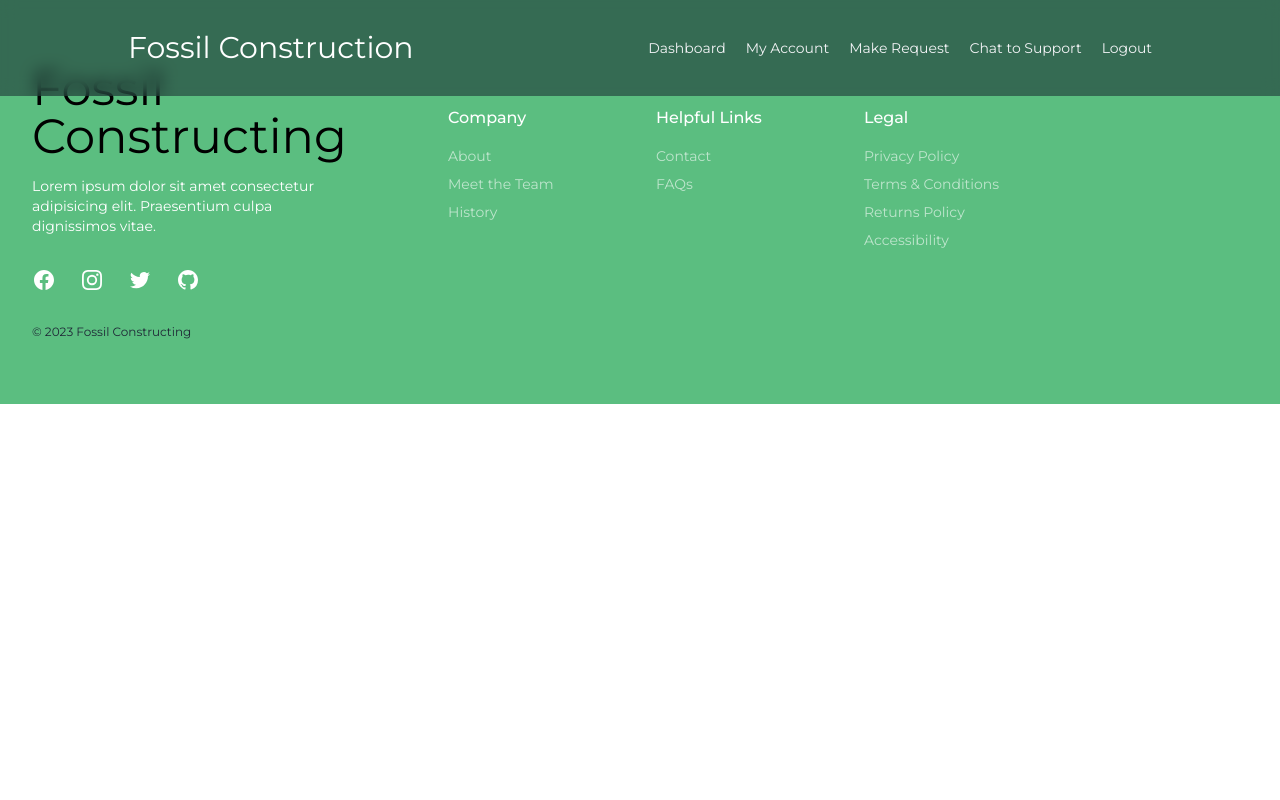
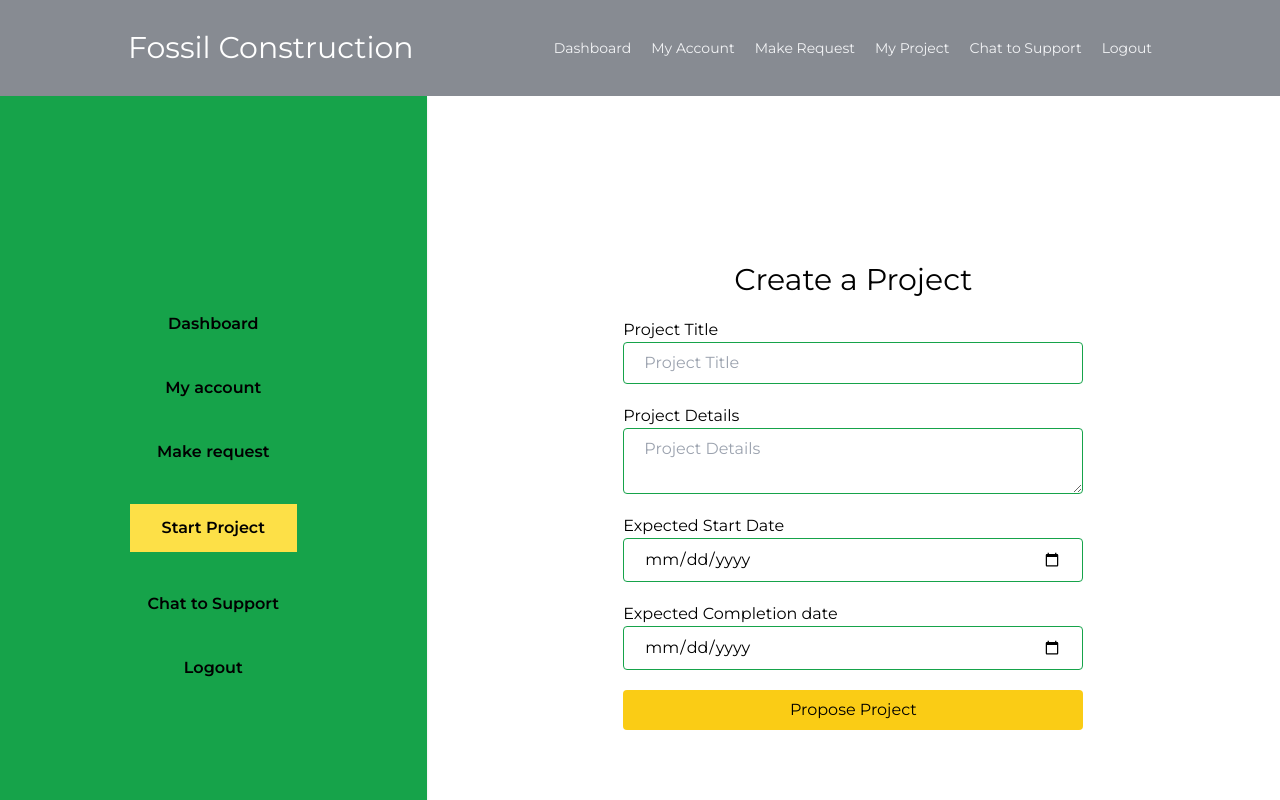
Before and after one commit to kculz/fossil_construction, a React (Vite) app in the folder app/: page /project in a window 1280 px wide. Shown: the top 800 px of the page. Built offline with nearby package versions, Linux system fonts and the light colour scheme; sample sign-in values are in the browser's storage.

Commit message:
FIX: random

```diff
--- a/app/src/App.jsx
+++ b/app/src/App.jsx
@@ -1,6 +1,6 @@
 import { BrowserRouter, Route, Routes } from "react-router-dom"
 import { Dashboard, Footer, Header, ProtectedRoute } from "./layouts"
-import { Account, Chat, Landing, Login, Logout, Register, Rfq, Service, Services } from "./pages"
+import { Account, Chat, Landing, Login, Logout, Project, Register, Rfq, Service, Services } from "./pages"
 import { ToastContainer } from 'react-toastify'
 import { Request, RequestError } from "./components"
 
@@ -29,6 +29,7 @@ function App() {
         <Route path="/client-area" element={<Dashboard />} />
         <Route path="/chat" element={<Chat />} />
         <Route path="/my-account" element={<Account />} />
+        <Route path="/project" element={<Project />} />
         <Route path="/logout" element={<Logout />} />
         </Route>
 
--- a/app/src/layouts/AdminHeader.jsx
+++ b/app/src/layouts/AdminHeader.jsx
@@ -21,6 +21,9 @@ const AdminHeader = () => {
                         </li>
                         <li>
                             <Link to="/make-request" className="lg:text-sm text-xs  text-gray-100 hover:text-green-900">Make Request</Link>
+                        </li>
+                        <li>
+                            <Link to="/my-project" className="lg:text-sm text-xs  text-gray-100 hover:text-green-900">My Project</Link>
                         </li>
                         <li>
                             <Link to="/chat" className="lg:text-sm text-xs  text-gray-100 hover:text-green-900">Chat to Support</Link>
@@ -57,6 +60,9 @@ const AdminHeader = () => {
                 <Link onClick={handleNav} to="/make-request" className="lg:text-sm text-xs  text-gray-100 hover:text-green-900">Make Request</Link>
             </li>
             <li>
+                <Link onClick={handleNav} to="/project" className="lg:text-sm text-xs  text-gray-100 hover:text-green-900">Start Project</Link>
+            </li>
+            <li>
                 <Link onClick={handleNav} to="/chat" className="lg:text-sm text-xs  text-gray-100 hover:text-green-900">Chat to Support</Link>
             </li>
             <li>
--- a/app/src/layouts/Dashboard.jsx
+++ b/app/src/layouts/Dashboard.jsx
@@ -18,6 +18,7 @@ const Dashboard = () => {
             <Link to="/client-area" className="active">Dashboard</Link>
             <Link to="/my-account">My account</Link>
             <Link to="/make-request">Make request</Link>
+            <Link to="/project">Start Project</Link>
             <Link to="/chat">Chat to Support</Link>
             <Link to="/logout">Logout</Link>
           </aside>
@@ -37,7 +38,7 @@ const Dashboard = () => {
                 Make request
               </Link>
 
-              <Link to="/make-request" className="shadow rounded p-5 bg-white">
+              <Link to="/project" className="shadow rounded p-5 bg-white">
               <LuConstruction size={50} color="green" className="mb-2"/>
                 Start a new Project
               </Link>
@@ -64,6 +65,7 @@ const Dashboard = () => {
         <Link className="active" onClick={handleSideNav}>Dashboard</Link>
         <Link to="/my-account" onClick={handleSideNav}>My account</Link>
         <Link to="/make-request" onClick={handleSideNav}>Make request</Link>
+        <Link to="/project" onClick={handleSideNav}>Start Project</Link>
         <Link to="/chat" onClick={handleSideNav}>Chat to Support</Link>
         <Link to="/logout" onClick={handleSideNav}>Logout</Link>
 
--- a/app/src/pages/Account.jsx
+++ b/app/src/pages/Account.jsx
@@ -72,6 +72,7 @@ const Account = () => {
           <Link to="/client-area">Dashboard</Link>
           <Link to="/my-account" className="active">My account</Link>
           <Link to="/make-request">Make request</Link>
+          <Link to="/project">Start Project</Link>
           <Link to="/chat">Chat to Support</Link>
           <Link to="/logout">Logout</Link>
         </aside>
@@ -104,6 +105,7 @@ const Account = () => {
       <Link to="/client-area" onClick={handleSideNav}>Dashboard</Link>
       <Link className="active" to="/my-account" onClick={handleSideNav}>My account</Link>
       <Link to="/make-request" onClick={handleSideNav}>Make request</Link>
+      <Link to="/project" onClick={handleSideNav}>Start Project</Link>
       <Link to="/chat" onClick={handleSideNav}>Chat to Support</Link>
       <Link to="/logout" onClick={handleSideNav}>Logout</Link>
 
--- a/app/src/pages/Chat.jsx
+++ b/app/src/pages/Chat.jsx
@@ -17,6 +17,7 @@ const Chat = () => {
           <Link to="/client-area">Dashboard</Link>
           <Link to="/my-account">My account</Link>
           <Link to="/make-request">Make request</Link>
+          <Link to="/project">Start Project</Link>
           <Link to="/chat" className="active">Chat to Support</Link>
           <Link to="/logout">Logout</Link>
         </aside>
@@ -59,6 +60,7 @@ const Chat = () => {
       <Link to="/client-area" onClick={handleSideNav}>Dashboard</Link>
         <Link to="/my-account" onClick={handleSideNav}>My account</Link>
         <Link to="/make-request" onClick={handleSideNav}>Make request</Link>
+        <Link to="/project" onClick={handleSideNav}>Start Project</Link>
         <Link className="active" to="/chat" onClick={handleSideNav}>Chat to Support</Link>
         <Link to="/logout" onClick={handleSideNav}>Logout</Link>
 
--- /dev/null
+++ b/app/src/pages/Project.jsx
@@ -0,0 +1,116 @@
+import { useState } from "react";
+import { FaTimes } from "react-icons/fa";
+import { Link } from "react-router-dom";
+import { Axios } from "../../config";
+import { toast } from "react-toastify";
+import { userData } from "../helper";
+
+const Project = () => {
+
+    const [minDate, setMinDate] = useState('');
+
+    const currentDate = new Date().toISOString().split("T")[0];
+
+
+    const {token} = userData();
+    const [sideNav, setSideNav] = useState(false);
+    const handleSideNav = () => {
+      setSideNav(false)
+    };
+
+    const [values, setValues] = useState({
+        title: "",
+        desc: "",
+        expectedStartDate: "",
+        expectedCompletion: "",
+        location: ""
+
+
+    });
+
+
+    const handleSubmit = async (e) => {
+        e.preventDefault();
+
+        try {
+            console.log(values);
+            const res = await Axios.post('/projects',values,{
+                headers: {
+                    "Accept": "application/json",
+                    "Authorization": `Bearer ${token}`
+                }
+            });
+
+            if(res){
+                toast.success(res.data.msg);
+            }
+
+        } catch (error) {
+            console.log(error.response.data)
+        }
+    }
+  return (
+    <>
+        <div className="pt-24">
+      <div className="grid md:grid-cols-3 h-screen">
+        <aside className="md:flex hidden flex-col items-center justify-center bg-green-600 shadow gap-10 font-semibold px-2 h-full">
+          <Link to="/client-area">Dashboard</Link>
+          <Link to="/my-account" >My account</Link>
+          <Link to="/make-request">Make request</Link>
+          <Link to="/project" className="active">Start Project</Link>
+          <Link to="/chat">Chat to Support</Link>
+          <Link to="/logout">Logout</Link>
+        </aside>
+
+          <Link className="aside-icon px-3 fixed md:hidden" onClick={()=> setSideNav(!sideNav)}>
+            {
+              !sideNav ? <p className="text-2xl text-green font-Montserrat font-semibold bg-green-600 rounded-full py-1 px-3 mt-4">&gt;</p> : <p className="text-2xl font-Montserrat font-semibold">&lt;</p>
+            }
+          </Link>
+
+        <div className="md:col-span-2 w-full grid place-content-center">
+
+          <form action="" className="flex flex-col gap-5 w-[300px] p-5 md:w-[500px]" onSubmit={handleSubmit}>
+            <h1 className="md:text-3xl text-2xl text-center">Create a Project</h1>
+            <div className="flex flex-col">
+                <label htmlFor="title">Project Title</label>
+                <input type="text"  name="title" id="title" onChange={(e) => setValues({...values, title: e.target.value})} className="border border-green-600 outline-none py-2 px-5 rounded" placeholder="Project Title" required/>
+            </div>
+            <div className="flex flex-col">
+                <label htmlFor="desc">Project Details</label>
+                <textarea type="text"  name="desc" id="desc" onChange={(e) => setValues({...values, desc: e.target.value})} className="border border-green-600 outline-none py-2 px-5 rounded" placeholder="Project Details" required></textarea>
+            </div>
+
+           <div className="flex flex-col">
+            <label htmlFor="expectedStartDate">Expected Start Date</label>
+           <input type="date" name="expectedStartDate" id="expectedStartDate" onChange={(e) => setValues({...values, expectedStartDate: e.target.value})} className="border border-green-600 outline-none py-2 px-5 rounded" />
+           </div>
+
+            <div className="flex flex-col">
+            <label htmlFor="expectedCompletion">Expected Completion date</label>
+            <input type="date" name="expectedCompletion" id="expectedCompletion" onChange={(e) => setValues({...values, expectedCompletion: e.target.value})} className="border border-green-600 outline-none py-2 px-5 rounded" required/>
+            </div>
+
+            <input type="submit" value="Propose Project" className="bg-yellow-400 rounded cursor-pointer py-2"/>
+          </form>
+
+        </div>
+      </div>
+    </div>
+
+    {
+      sideNav && <aside className="flex md:hidden flex-col items-center  bg-green-600/50 backdrop-blur absolute top-24 w-[80vw] shadow gap-10 font-semibold px-2 h-full">
+      <Link><FaTimes size={30} color="white" className="" onClick={handleSideNav}/></Link>
+      <Link to="/client-area" onClick={handleSideNav}>Dashboard</Link>
+      <Link className="active" to="/my-account" onClick={handleSideNav}>My account</Link>
+      <Link to="/make-request" onClick={handleSideNav}>Make request</Link>
+      <Link to="/chat" onClick={handleSideNav}>Chat to Support</Link>
+      <Link to="/logout" onClick={handleSideNav}>Logout</Link>
+
+    </aside>
+    }
+    </>
+  )
+}
+
+export default Project
--- a/app/src/pages/index.js
+++ b/app/src/pages/index.js
@@ -7,5 +7,6 @@ import Login from "./Login";
 import Account from "./Account";
 import Chat from "./Chat";
 import Logout from "./Logout";
+import Project from "./Project";
 
-export {Landing, Service, Services, Register, Rfq, Login, Account, Chat, Logout};
+export {Landing, Service, Services, Register, Rfq, Login, Account, Chat, Logout, Project};
```
Also changed, not shown: 2 other files (tests, documents, lock files or other folders).
